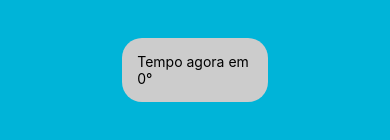
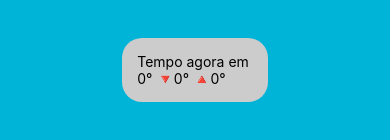
Before and after one commit to pdiegoneves/ReactIfalClima, a React Native app: screen / in a window 390 px wide. Shown: the part 352-492 px from the top of the page. Built offline with nearby package versions, Linux system fonts and the light colour scheme; no server answers.

Commit message:
chore: add temp min e max

```diff
--- a/App.js
+++ b/App.js
@@ -6,6 +6,8 @@ import Card from './src/components/card'
 
 export default function App() {
   const [temperatura, setTemperatura] = useState(0)
+  const [temperaturaMinima, setTemperaturaMinima] = useState(0)
+  const [temperaturaMaxima, setTemperaturaMaxima] = useState(0)
   const [cidade, setCidade] = useState('')
 
 
@@ -16,6 +18,8 @@ export default function App() {
       dados = {...res.data}
       setCidade(dados.results.city_name)
       setTemperatura(dados.results.temp)
+      setTemperaturaMinima(dados.results.forecast[0].min)
+      setTemperaturaMaxima(dados.results.forecast[0].max)
   })
 
 
@@ -25,6 +29,8 @@ export default function App() {
       <Card
         cidade = { cidade }
         temperatura = { temperatura }
+        temperaturaMinima = { temperaturaMinima }
+        temperaturaMaxima = { temperaturaMaxima }
       />
     </View>
   )
--- a/src/components/card.js
+++ b/src/components/card.js
@@ -8,7 +8,7 @@ export default function(props) {
     return (
         <View style={styles.card}>
             <Text>Tempo agora em {props.cidade}</Text>
-            <Text>{ props.temperatura }° </Text>
+            <Text>{ props.temperatura }° 🔻{ props.temperaturaMinima }° 🔺{ props.temperaturaMaxima }°</Text>
             <Text></Text>
         </View>
     )
```
